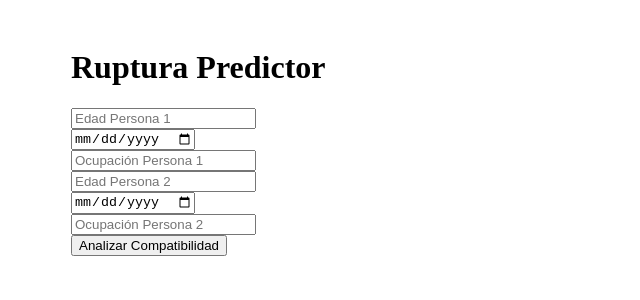
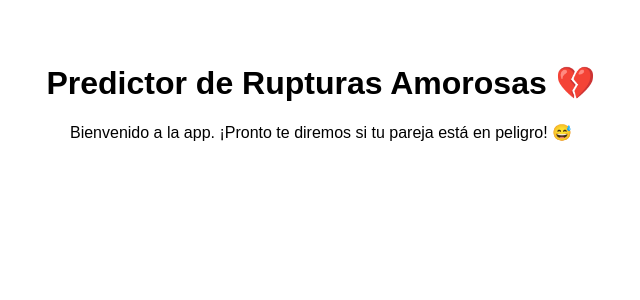
Before and after one commit to paradoj4/-BreakupPredictor, a React (Vite) app: page / in a window 1280 px wide. Shown: the top 300 px of the page, without its empty margins (319-959 px from the left). Built offline with nearby package versions, Linux system fonts and the light colour scheme.

Commit message:
subida completa del proyecto

```diff
--- a/src/App.jsx
+++ b/src/App.jsx
@@ -1,83 +1,12 @@
-import React, { useState } from "react";
+import React from 'react'
 
-const compatibilityAnalysis = (data) => {
-  const { age1, age2, job1, job2, birthdate1, birthdate2 } = data;
+function App() {
+  return (
+    <div style={{ fontFamily: 'sans-serif', textAlign: 'center', marginTop: '4rem' }}>
+      <h1>Predictor de Rupturas Amorosas 💔</h1>
+      <p>Bienvenido a la app. ¡Pronto te diremos si tu pareja está en peligro! 😅</p>
+    </div>
+  )
+}
 
-  let score = 50;
-
-  const ageDiff = Math.abs(age1 - age2);
-  if (ageDiff <= 2) score += 10;
-  else if (ageDiff >= 10) score -= 15;
-
-  const creativeJobs = ["diseñador", "escritor", "artista", "actor", "músico"];
-  const techJobs = ["programador", "ingeniero", "analista", "científico"];
-
-  if (
-    (creativeJobs.includes(job1.toLowerCase()) && creativeJobs.includes(job2.toLowerCase())) ||
-    (techJobs.includes(job1.toLowerCase()) && techJobs.includes(job2.toLowerCase()))
-  ) {
-    score += 10;
-  } else if (job1.toLowerCase() === job2.toLowerCase()) {
-    score += 5;
-  } else {
-    score -= 10;
-  }
-
-  const getMonth = (birthdate) => new Date(birthdate).getMonth();
-  const month1 = getMonth(birthdate1);
-  const month2 = getMonth(birthdate2);
-
-  if (month1 === month2) {
-    score += 10;
-  } else if (Math.abs(month1 - month2) === 6) {
-    score -= 10;
-  }
-
-  if (score >= 70) return "Alta compatibilidad. ¡El amor es real! 💖";
-  if (score >= 50) return "Compatibilidad media. Hay potencial si se esfuerzan. 🤔";
-  return "Compatibilidad baja. Podría acabarse en cualquier momento... 💔";
-};
-
-export default function App() {
-  const [formData, setFormData] = useState({
-    age1: "",
-    age2: "",
-    birthdate1: "",
-    birthdate2: "",
-    job1: "",
-    job2: "",
-  });
-
-  const [result, setResult] = useState(null);
-
-  const handleChange = (e) => {
-    setFormData({ ...formData, [e.target.name]: e.target.value });
-  };
-
-  const handleSubmit = (e) => {
-    e.preventDefault();
-    const parsedData = {
-      ...formData,
-      age1: parseInt(formData.age1),
-      age2: parseInt(formData.age2),
-    };
-    const analysis = compatibilityAnalysis(parsedData);
-    setResult(analysis);
-  };
-
-  return (
-    <div style={{ maxWidth: 500, margin: 'auto', padding: 20 }}>
-      <h1>Ruptura Predictor</h1>
-      <form onSubmit={handleSubmit}>
-        <input type="number" name="age1" placeholder="Edad Persona 1" onChange={handleChange} required /><br />
-        <input type="date" name="birthdate1" onChange={handleChange} required /><br />
-        <input name="job1" placeholder="Ocupación Persona 1" onChange={handleChange} required /><br />
-        <input type="number" name="age2" placeholder="Edad Persona 2" onChange={handleChange} required /><br />
-        <input type="date" name="birthdate2" onChange={handleChange} required /><br />
-        <input name="job2" placeholder="Ocupación Persona 2" onChange={handleChange} required /><br />
-        <button type="submit">Analizar Compatibilidad</button>
-      </form>
-      {result && <div style={{ marginTop: 20, fontWeight: 'bold' }}>Resultado: {result}</div>}
-    </div>
-  );
-}
+export default App
```
Also changed, not shown: package.json (line endings or trailing spaces).
